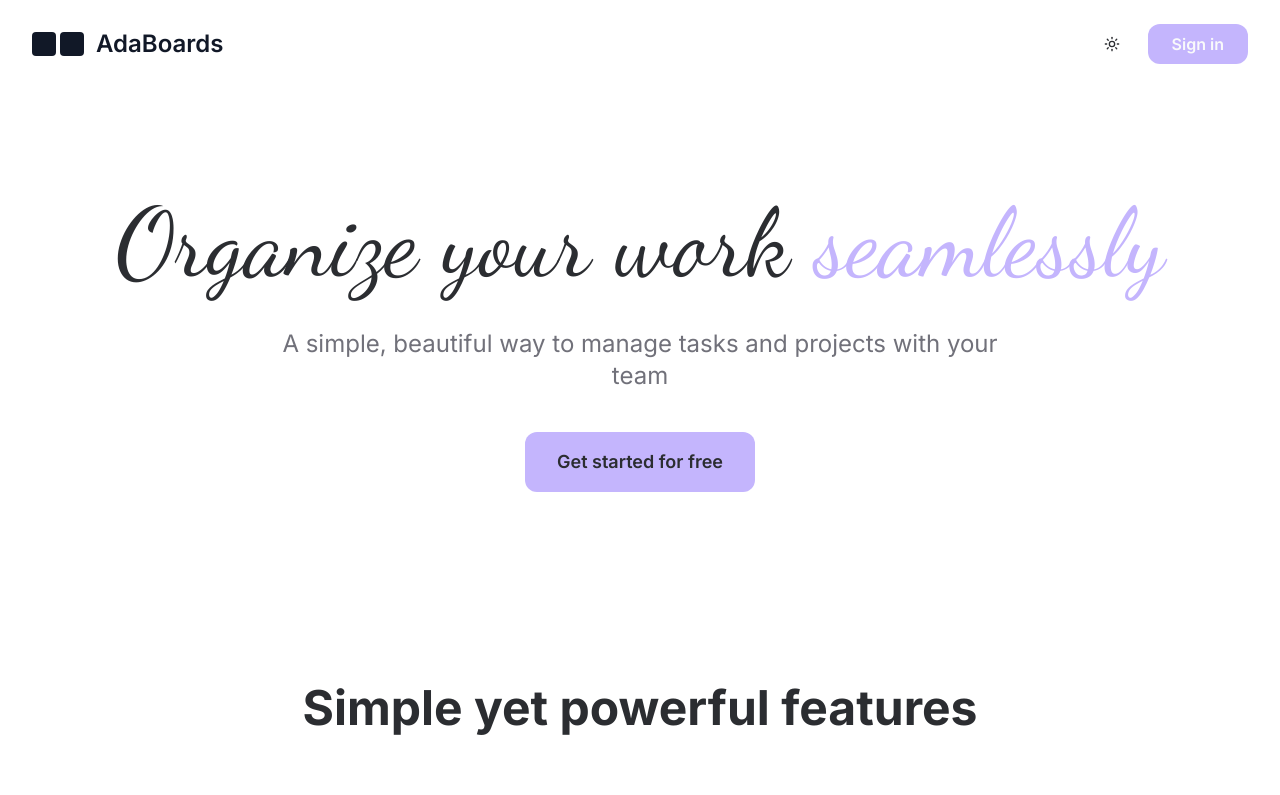
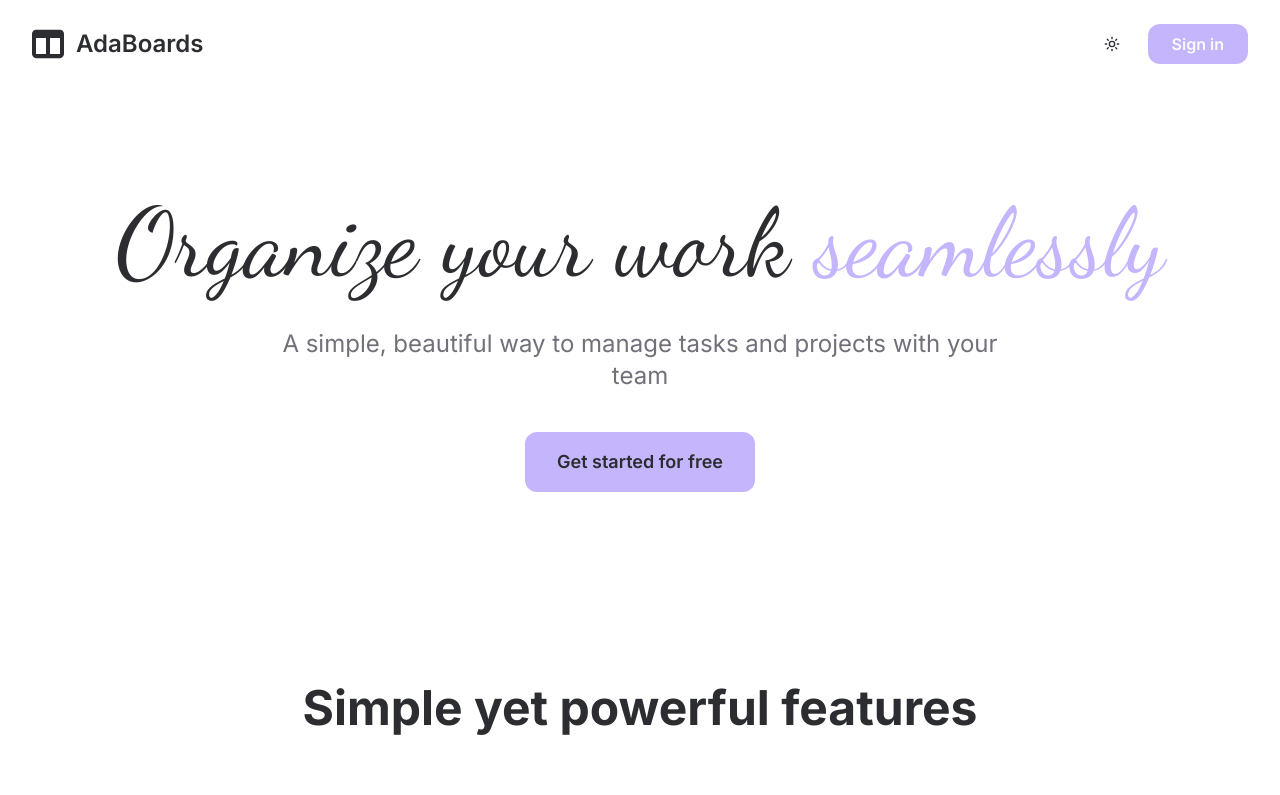
Before and after one commit to Cecile-Hirschauer/adaboards, a React (Vite) app: page / in a window 1280 px wide. Shown: the top 795 px of the page. Built offline with nearby package versions, Linux system fonts and the light colour scheme.

Commit message:
Replace basic logo with logo.svg in Header.tsx

```diff
--- a/src/components/shared/Header.tsx
+++ b/src/components/shared/Header.tsx
@@ -1,4 +1,5 @@
 import { ThemeToggle } from "@/components/ui/theme-toggle";
+import { Logo } from "@/components/shared/Logo";
 
 interface HeaderProps {
   showSignInButton?: boolean;
@@ -11,14 +12,10 @@ export const Header = ({ showSignInButton = true, onSignInClick }: HeaderProps)
       {/* Logo */}
       <a
         href="/"
-        className="flex items-center gap-2 sm:gap-3 no-underline"
-        style={{ color: 'var(--color-light)' }}
+        className="flex items-center gap-2 sm:gap-3 no-underline text-[rgb(var(--foreground))] hover:opacity-80 transition-opacity"
         aria-label="AdaBoards Home"
       >
-        <div className="flex gap-1" aria-hidden="true">
-          <div className="w-5 h-5 sm:w-6 sm:h-6 rounded" style={{ backgroundColor: 'var(--color-light)' }}></div>
-          <div className="w-5 h-5 sm:w-6 sm:h-6 rounded" style={{ backgroundColor: 'var(--color-light)' }}></div>
-        </div>
+        <Logo className="w-6 h-6 sm:w-8 sm:h-8" />
         <span className="text-xl sm:text-2xl font-semibold">AdaBoards</span>
       </a>
 
--- /dev/null
+++ b/src/components/shared/Logo.tsx
@@ -0,0 +1,18 @@
+export const Logo = ({ className = "" }: { className?: string }) => {
+  return (
+    <svg
+      width="35"
+      height="31"
+      viewBox="0 0 35 31"
+      fill="none"
+      xmlns="http://www.w3.org/2000/svg"
+      className={className}
+      aria-hidden="true"
+    >
+      <path
+        d="M0 4.42857C0 1.98594 1.96191 0 4.375 0H30.625C33.0381 0 35 1.98594 35 4.42857V26.5714C35 29.0141 33.0381 31 30.625 31H4.375C1.96191 31 0 29.0141 0 26.5714V4.42857ZM4.375 8.85714V26.5714H15.3125V8.85714H4.375ZM30.625 8.85714H19.6875V26.5714H30.625V8.85714Z"
+        fill="currentColor"
+      />
+    </svg>
+  );
+};
```
